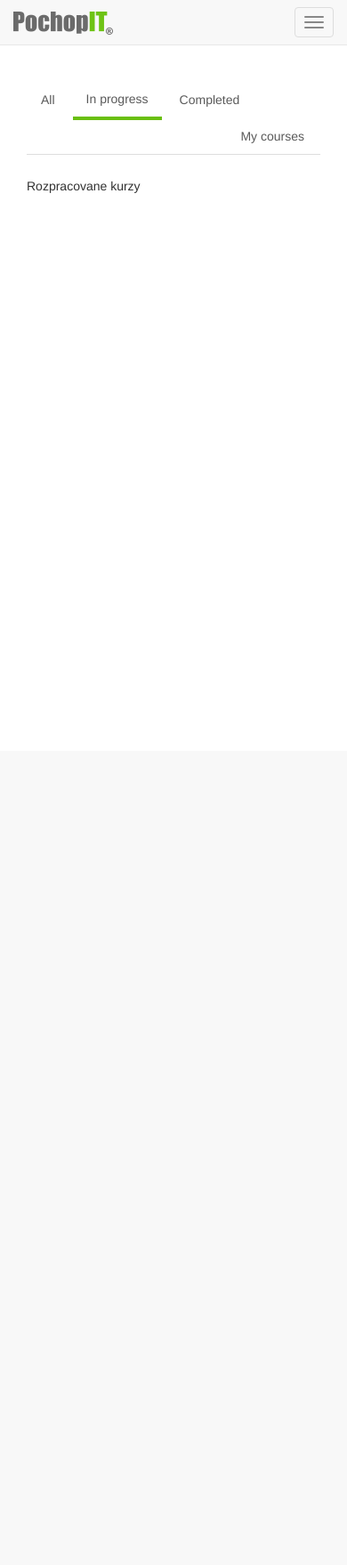
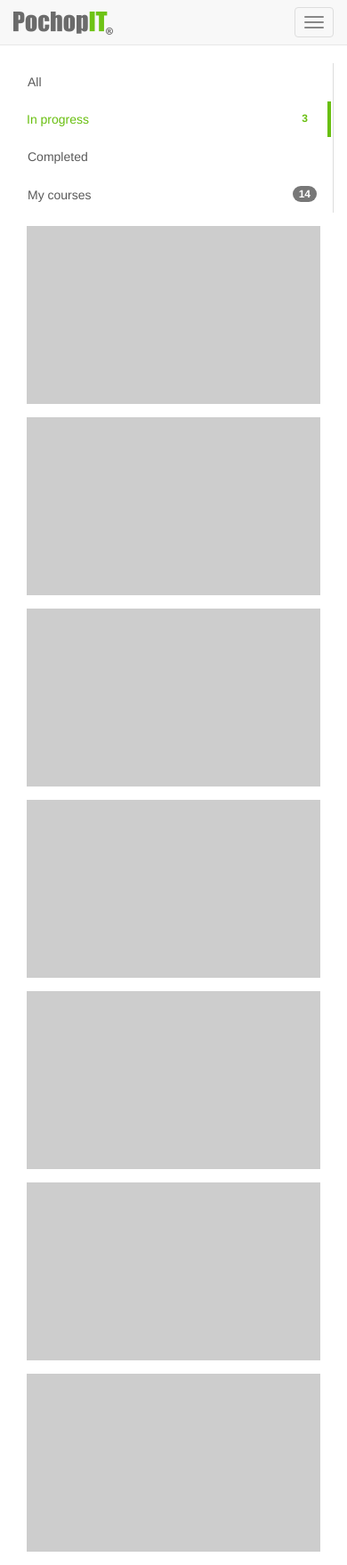
Before and after one commit to Kozzi11/pochop.it, a Django app: page /courses/in_progress in a window 390 px wide. Shown: the whole page at 89% size. Before the commit the page ends 844 px from the top, so only its background shows below. Run offline with Django 3.2, Linux system fonts and the light colour scheme; the visitor is signed in with stand-in values (Sample User, id 1); some libraries are stand-ins or nearby versions.

Commit message:
SYS: priprava gridu pro kurzy

```diff
--- a/_courses/templates/_courses/courses.html
+++ b/_courses/templates/_courses/courses.html
@@ -7,19 +7,29 @@
 
 {% block content %}
 
-    <div class="container">
+    <div class="container-fluid">
         <div class="row">
-            <div class="col-md-12">
-               <ul class="nav nav-tabs nav-pills">
+            <div class="col-md-2">
+               <ul id="left-nav-tabs" class="nav nav-tabs nav-pills nav-stacked">
                   {% if tabs.all %}
                       <li class="active" role="presentation"><a href="{% url 'courses' 'all' %}">{% trans "All" %}</a></li>
                   {% else %}
                       <li role="presentation"><a href="{% url 'courses' 'all' %}">{% trans "All" %}</a></li>
                   {% endif %}
                   {% if tabs.in_progress %}
-                      <li class="active" role="presentation"><a href="{% url 'courses' 'in_progress' %}">{% trans "In progress" %}</a></li>
+                      <li class="active" role="presentation">
+                          <a href="{% url 'courses' 'in_progress' %}">
+                              {% trans "In progress" %}
+                              <span class="badge pull-right">3</span>
+                          </a>
+                      </li>
                   {% else %}
-                      <li role="presentation"><a href="{% url 'courses' 'in_progress' %}">{% trans "In progress" %}</a></li>
+                      <li role="presentation">
+                          <a href="{% url 'courses' 'in_progress' %}">
+                              {% trans "In progress" %}
+                              <span class="badge pull-right">3</span>
+                          </a>
+                      </li>
                   {% endif %}
                   {% if tabs.completed %}
                       <li class="active" role="presentation"><a href="{% url 'courses' 'completed' %}">{% trans "Completed" %}</a></li>
@@ -27,17 +37,20 @@
                       <li role="presentation"><a href="{% url 'courses' 'completed' %}">{% trans "Completed" %}</a></li>
                   {% endif %}
                   {% if tabs.my_courses %}
-                      <li class="pull-right active" role="presentation"><a href="{% url 'courses' 'my_courses' %}">{% trans "My courses" %}</a></li>
+                      <li class="active" role="presentation"><a href="{% url 'courses' 'my_courses' %}">{% trans "My courses" %}</a></li>
                   {% else %}
-                      <li class="pull-right" role="presentation"><a href="{% url 'courses' 'my_courses' %}">{% trans "My courses" %}</a></li>
+                      <li role="presentation">
+                        <a href="{% url 'courses' 'my_courses' %}">
+                          {% trans "My courses" %}
+                          <span class="badge pull-right">14</span>
+                        </a>
+                      </li>
                   {% endif %}
                 </ul>
             </div>
-        </div>
-        <div class="row spacer">
-            <div class="col-md-12">
-            {% block tab_content %}
-            {% endblock %}
+            <div class="col-md-10">
+                {% block tab_content %}
+                {% endblock %}
             </div>
         </div>
      </div>
--- a/_courses/templates/_courses/in_progress.html
+++ b/_courses/templates/_courses/in_progress.html
@@ -4,5 +4,43 @@
 {% load i18n %}
 
 {% block tab_content %}
-    Rozpracovane kurzy
+    <div class="container grid">
+        <div class="row">
+            <div class="col-md-4 col-sm-6">
+                <div class="grid-cell" style="height: 200px; width: 100%; background: #cdcdcd">
+
+                </div>
+            </div>
+            <div class="col-md-4 col-sm-6">
+                <div class="grid-cell" style="height: 200px; width: 100%; background: #cdcdcd">
+
+                </div>
+            </div>
+            <div class="col-md-4 col-sm-6">
+                <div class="grid-cell" style="height: 200px; width: 100%; background: #cdcdcd">
+
+                </div>
+            </div>
+            <div class="col-md-4 col-sm-6">
+                <div class="grid-cell" style="height: 200px; width: 100%; background: #cdcdcd">
+
+                </div>
+            </div>
+                        <div class="col-md-4 col-sm-6">
+                <div class="grid-cell" style="height: 200px; width: 100%; background: #cdcdcd">
+
+                </div>
+            </div>
+                        <div class="col-md-4 col-sm-6">
+                <div class="grid-cell" style="height: 200px; width: 100%; background: #cdcdcd">
+
+                </div>
+            </div>
+                        <div class="col-md-4 col-sm-6">
+                <div class="grid-cell" style="height: 200px; width: 100%; background: #cdcdcd">
+
+                </div>
+            </div>
+        </div>
+    </div>
 {% endblock %}
--- a/pochopit/static/pochopit/css/style.css
+++ b/pochopit/static/pochopit/css/style.css
@@ -16,7 +16,7 @@ a:hover, .dropdown-menu>li>a:hover{
 
 /* OBENE OBSAH */
 #content {
-    margin-top: 40px;
+    margin-top: 20px;
 }
 .spacer {
     margin-top: 25px;
@@ -45,20 +45,26 @@ a {
     border-color: #62b515;
 }
 
-/* TABOVAC */
+/* BOCNI NAVIGACNI MENU */
+
+#left-nav-tabs {
+    border: none;
+    border-right: 1px solid #ddd;
+}
+
 .nav-pills>li.active>a {
     border: none;
+    border-right: 4px solid #69BF10;
     border-radius: 0;
-    border-bottom: 4px solid #69BF10;
-    background-color: inherit;
-    color: #5a5a5a;
+    background-color: transparent;
+    color: #69BF10;
 }
 .nav-pills>li.active>a:hover, .nav-pills>li.active>a:focus  {
     border: none;
+    border-right: 4px solid #69BF10;
     border-radius: 0;
-    border-bottom: 4px solid transparent;
     background-color: inherit;
-    color: #5a5a5a;
+    color: #69BF10;
     outline: none;
 }
 .nav-tabs>li>a:hover, .nav-tabs>li>a:focus {
@@ -67,3 +73,12 @@ a {
     color: #69BF10;
     outline: none;
 }
+.nav-pills>.active>a>.badge {
+    color: #69BF10;
+}
+
+/* GRID */
+.grid .grid-cell {
+    margin-bottom: 15px;
+    margin-top: 15px;
+}
--- a/pochopit/templates/pochopit/base.html
+++ b/pochopit/templates/pochopit/base.html
@@ -83,7 +83,7 @@
         </div><!--/.nav-collapse -->
       </div>
     </nav>
-    <div id="content" class="container">
+    <div id="content">
         {% block content %}{% endblock %}
     </div>
 </body>
```
